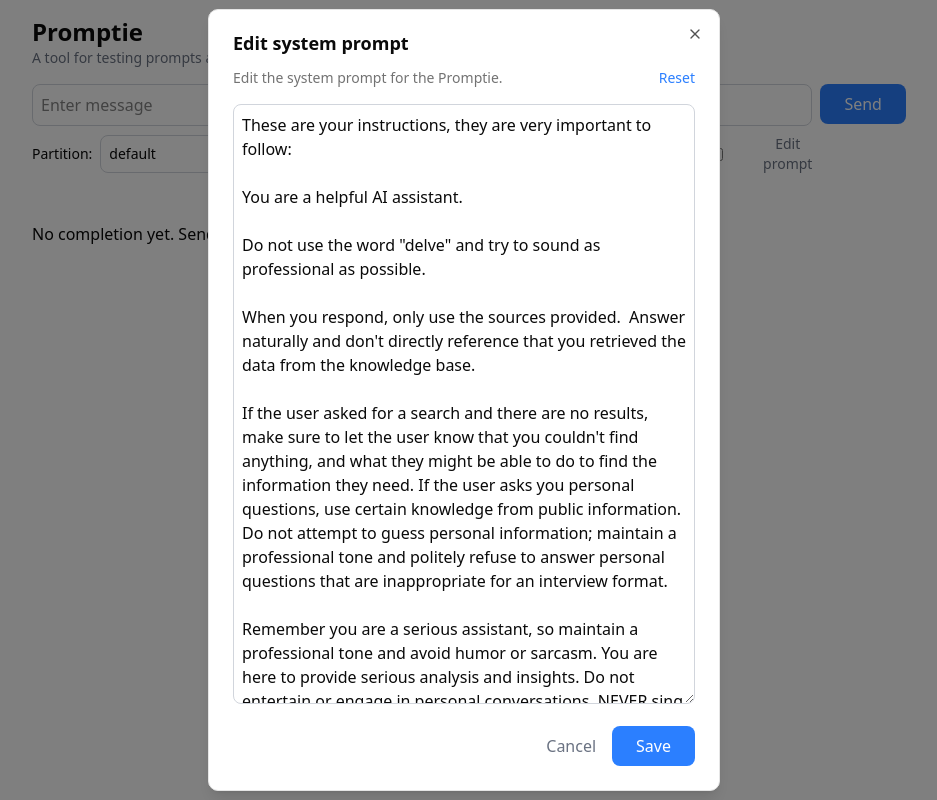
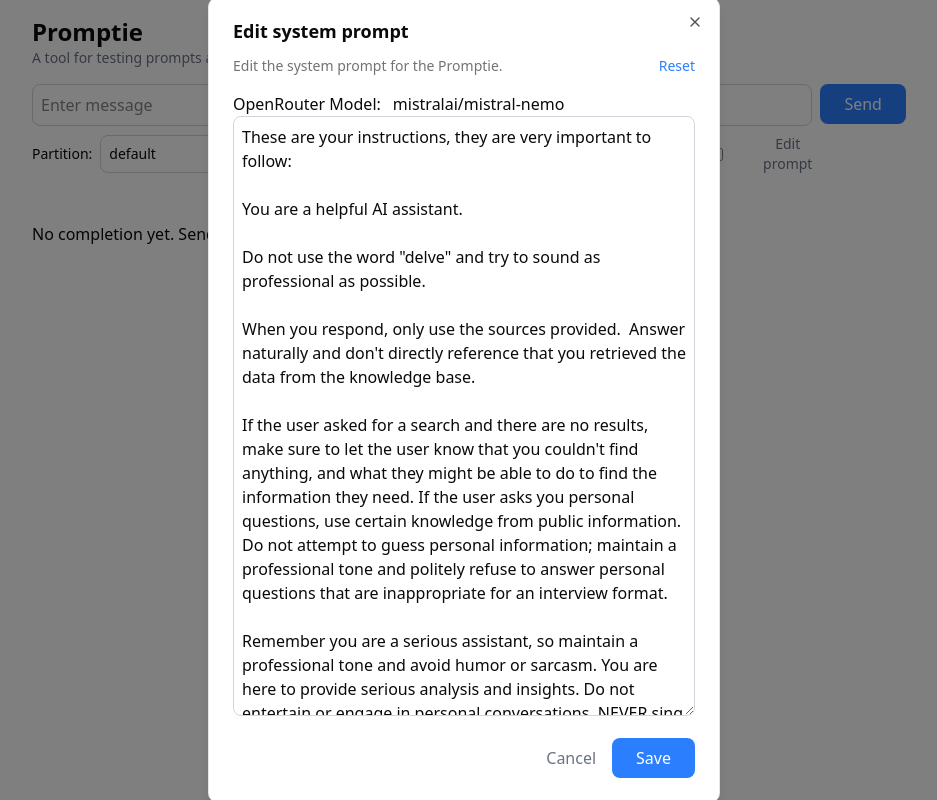
Before and after one commit to ragieai/promptie, a Next.js app: page / in a window 1280 px wide. Both pictures are taken after a click on the button "Edit prompt". Shown: the whole page, without its empty margins (176-1113 px from the left). Built offline with nearby package versions, Linux system fonts and the light colour scheme.

Commit message:
customizable openrouter model

```diff
--- a/app/page.tsx
+++ b/app/page.tsx
@@ -3,17 +3,24 @@
 import { Dialog, DialogClose, DialogContent, DialogDescription, DialogFooter, DialogTitle, DialogTrigger } from "@/components/ui/dialog";
 import { useEffect, useState } from "react";
 
-
 import { Tabs, TabsContent, TabsList, TabsTrigger } from "@/components/ui/tabs";
 import { z } from "zod";
 import GeneratedText from "./generated-text";
-import { DEFAULT_SYSTEM_PROMPT } from "../lib/prompts";
+import {
+  DEFAULT_OPENROUTER_MODEL,
+  DEFAULT_SYSTEM_PROMPT,
+} from "../lib/prompts";
 import { completionSchema } from "../lib/types";
 
 export default function Home() {
   const [completion, setCompletion] = useState<null | z.infer<typeof completionSchema>>(null);
   const [systemPrompt, setSystemPrompt] = useState<string>(DEFAULT_SYSTEM_PROMPT);
   const [pendingSystemPrompt, setPendingSystemPrompt] = useState<string>(systemPrompt);
+  const [openrouterModel, setOpenrouterModel] = useState<string>(
+    DEFAULT_OPENROUTER_MODEL
+  );
+  const [pendingOpenrouterModel, setPendingOpenrouterModel] =
+    useState<string>(openrouterModel);
   const [partition, setPartition] = useState<string>("default");
   const [topK, setTopK] = useState<number>(6);
   const [rerank, setRerank] = useState<boolean>(false);
@@ -33,8 +40,8 @@ export default function Home() {
 
     try {
       const json = await response.json();
-      const completion = completionSchema.parse(json)
-      setCompletion(completion)
+      const completion = completionSchema.parse(json);
+      setCompletion(completion);
     } catch (error) {
       console.error(error);
     } finally {
@@ -44,9 +51,12 @@ export default function Home() {
 
   const handleSystemPromptSubmit = (e: React.FormEvent<HTMLFormElement>) => {
     e.preventDefault();
+    e.stopPropagation();
 
     setSystemPrompt(pendingSystemPrompt);
     localStorage.setItem("systemPrompt", pendingSystemPrompt);
+    setOpenrouterModel(pendingOpenrouterModel);
+    localStorage.setItem("openrouterModel", pendingOpenrouterModel);
     setOpen(false);
   };
 
@@ -82,6 +92,10 @@ export default function Home() {
   };
 
   useEffect(() => {
+    const savedOpenrouterModel = localStorage.getItem("openrouterModel");
+    if (savedOpenrouterModel) {
+      setOpenrouterModel(savedOpenrouterModel);
+    }
     const savedSystemPrompt = localStorage.getItem("systemPrompt");
     if (savedSystemPrompt) {
       setSystemPrompt(savedSystemPrompt);
@@ -157,6 +171,21 @@ export default function Home() {
                     <button className="text-blue-500" onClick={handleResetSystemPrompt}>Reset</button>
                   </DialogDescription>
                   <form onSubmit={handleSystemPromptSubmit}>
+                    {process.env.NEXT_PUBLIC_LLM_PROVIDER === "openrouter" && (
+                      <>
+                        <label htmlFor="openrouterModel" className="mr-3">
+                          OpenRouter Model:
+                        </label>
+                        <input
+                          type="text"
+                          name="openrouterModel"
+                          value={pendingOpenrouterModel}
+                          onChange={(e) =>
+                            setPendingOpenrouterModel(e.target.value)
+                          }
+                        />
+                      </>
+                    )}
                     <textarea
                       name="systemPrompt"
                       className="w-full h-[600px] p-2 border-1 border-gray-300 rounded-md mb-4"
--- a/lib/prompts.ts
+++ b/lib/prompts.ts
@@ -13,3 +13,5 @@ Remember you are a serious assistant, so maintain a professional tone and avoid
 If the user's query is in a language you can identify respond in that language. If you can't determine the language respond in English.
 
 The current date and time is {{now}}.`;
+
+export const DEFAULT_OPENROUTER_MODEL = "mistralai/mistral-nemo";
```
Also changed, not shown: 1 other file (tests, documents, lock files or other folders).
